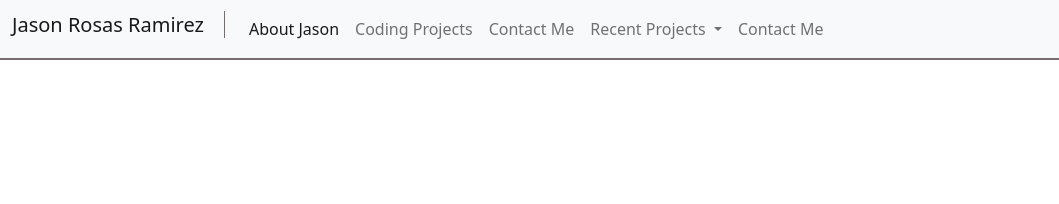
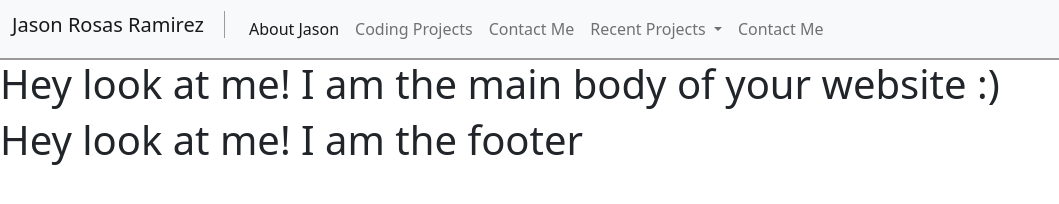
Before and after one commit to Jasonrosasramirez/Portfolio-JasonRosasRamirez, a plain HTML site: page index.html in a window 1280 px wide. Shown: the whole page, without its empty margins (0-1059 px from the left). Drawn offline with nearby package versions, Linux system fonts and the light colour scheme.

Commit message:
main body and footer divs inserted

```diff
--- a/Develop/style.css
+++ b/Develop/style.css
@@ -1,5 +1,5 @@
 :root {
-    --softNavColor: rgb(116, 110, 110);
+    --softNavColor: rgba(138, 132, 132, 0.815);
 }
 
 
--- a/index.html
+++ b/index.html
@@ -58,8 +58,24 @@
 
     </header>
 
+    <div class = "mainBodyContainer">
+
+        <h1> Hey look at me! I am the main body of your website :)  </h1>
 
 
+
+
+
+
+
+    </div>
+
+
+    <footer class = "footerContactInfo">
+
+        <h1> Hey look at me! I am the footer </h1>
+
+    </footer>
 
     <!-- Link Javascript -->
     <script scr="./Develop/script.js"> </script>
```
